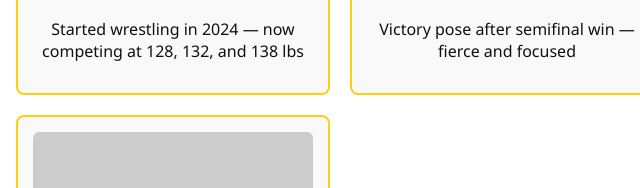
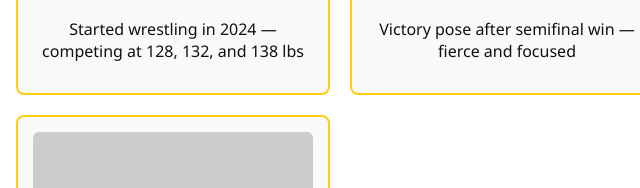
Before and after one commit to dsammy0401-lab/coronado-athlete-showcase, a plain HTML site: page index.html in a window 1280 px wide. Shown: the part 557-745 px from the top of the page, 467-1107 px from the left. Drawn offline with Linux system fonts and the light colour scheme; placeholder pictures from the web are drawn by us.

Commit message:
Update index.html

```diff
--- a/index.html
+++ b/index.html
@@ -109,7 +109,7 @@
       </div>
       <div class="card">
         <img src="https://via.placeholder.com/250x150?text=Wrestling+Victory" alt="Sam Jr. Wrestling Victory">
-        <p>Started wrestling in 2024 — now competing at 128, 132, and 138 lbs</p>
+        <p>Started wrestling in 2024 — competing at 128, 132, and 138 lbs</p>
       </div>
       <div class="card">
         <img src="https://via.placeholder.com/250x150?text=Wrestling+Pose" alt="Sam Jr. Wrestling Pose">
```
